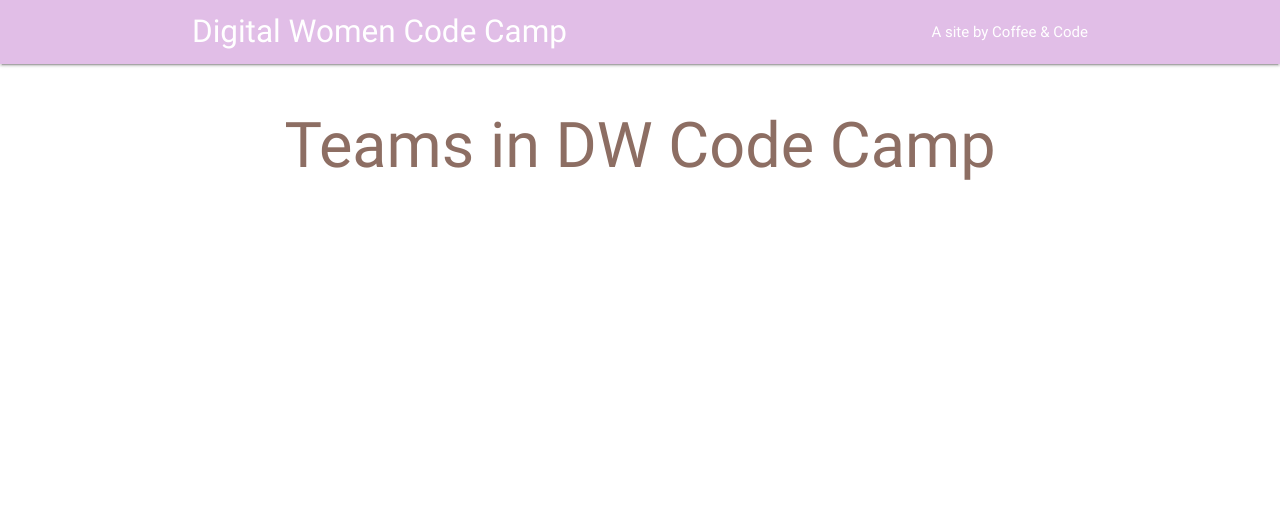
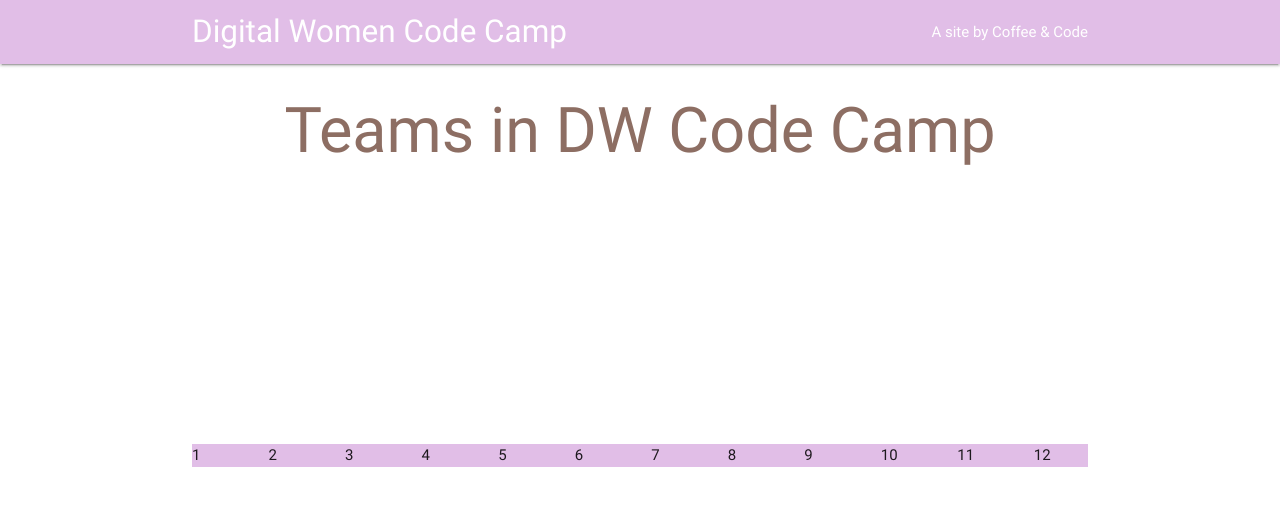
Before and after one commit to CoffeeAndCodeDW/EspressoYourself, a Flask app: template templates/teams.html in a window 1280 px wide. Shown: the top 506 px of the page. Run offline with Flask 2, Linux system fonts and the light colour scheme; the template is opened without the code that fills it, so the values that code supplies are empty.

Commit message:
Add files via upload

```diff
--- a/templates/index.html
+++ b/templates/index.html
@@ -35,7 +35,7 @@
 		  Meet your fellow coders at Code Camp. Find out what you have on common, and how you can help each other. </h5>
         </div>
         <div class="row center">
-          <a href="file:///C:/Users/Student/Downloads/parallax-template/parallax-template/teams.html" id="download-button" class="btn-large waves-effect waves-light teal lighten-1"> Learn about the teams</a>
+          <a href="file:///C:/Users/Student/Downloads/parallax-template/parallax-template/teams.html " id="download-button" class="btn-large waves-effect waves-light teal lighten-1"> Learn about the teams</a>
         </div>
         <br><br>
 
--- a/templates/teams.html
+++ b/templates/teams.html
@@ -9,6 +9,7 @@
   <link href="css/style.css" type="text/css" rel="stylesheet" media="screen,projection"/>
 <head>
 
+
 <meta http-equiv="Content-Type" content="text/html; charset=UTF-8"/>
   <meta name="viewport" content="width=device-width, initial-scale=1, maximum-scale=1.0, user-scalable=no"/>
   <title> Code Camp </title>
@@ -16,37 +17,30 @@
 </head>
 <body>
 
- <nav class="purple lighten-4" role="navigation">
+
+     <nav class="purple lighten-4" role="navigation">
     <div class="nav-wrapper container">
       <a id="logo-container" href="#" class="brand-logo white-text"> Digital Women Code Camp</a>
       <ul class="right hide-on-med-and-down">
         <li> A site by Coffee & Code</li>
       </ul>
 
-
-
     </div>
   </nav>
 
 <div id="index-banner" class="parallax-container">
-    <div class="section no-pad-bot">
-      <div class="container">
-        <br><br>
-        <h1 class="header center brown-text text-lighten-1 "> Teams in DW Code Camp</h1>
-        <div class="row center">
-          <h5 class="header col s12 light ">  </h5>
-        </div>
 
 
-
-        <br><br>
-
-      </div>
-    </div>
+        <h1 class="header center brown-text text-lighten-1 "> Teams in DW Code Camp</h1>
 
 
-     <div class="row">
+</div>
+
+<div class="container purple lighten-4">
+        <!-- Page Content goes here -->
+		    <div class="row">
       <div class="col s1">1</div>
+
       <div class="col s1">2</div>
       <div class="col s1">3</div>
       <div class="col s1">4</div>
@@ -58,7 +52,9 @@
       <div class="col s1">10</div>
       <div class="col s1">11</div>
       <div class="col s1">12</div>
-    </div>
+ </div>
+
+
 
 </body>
 </html>
```
